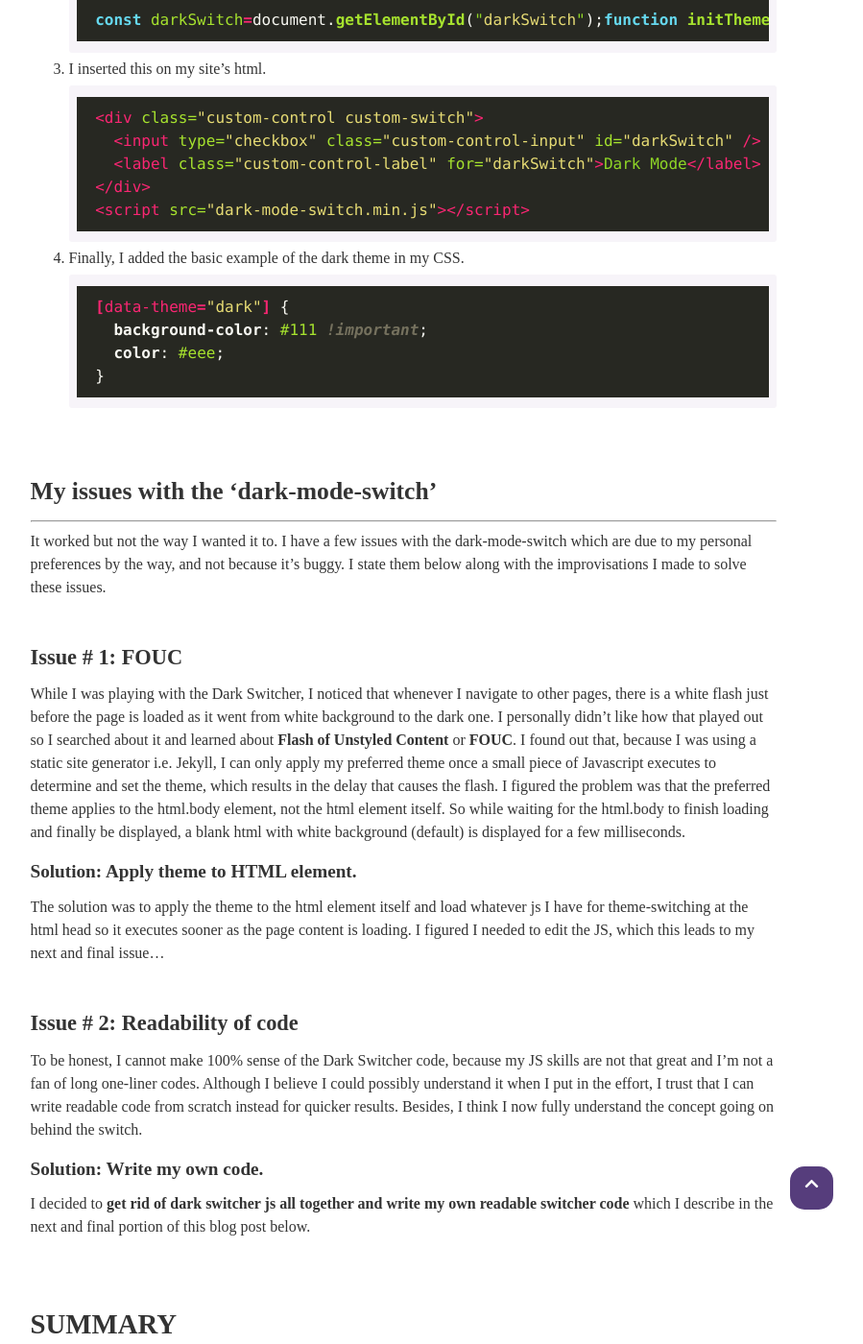
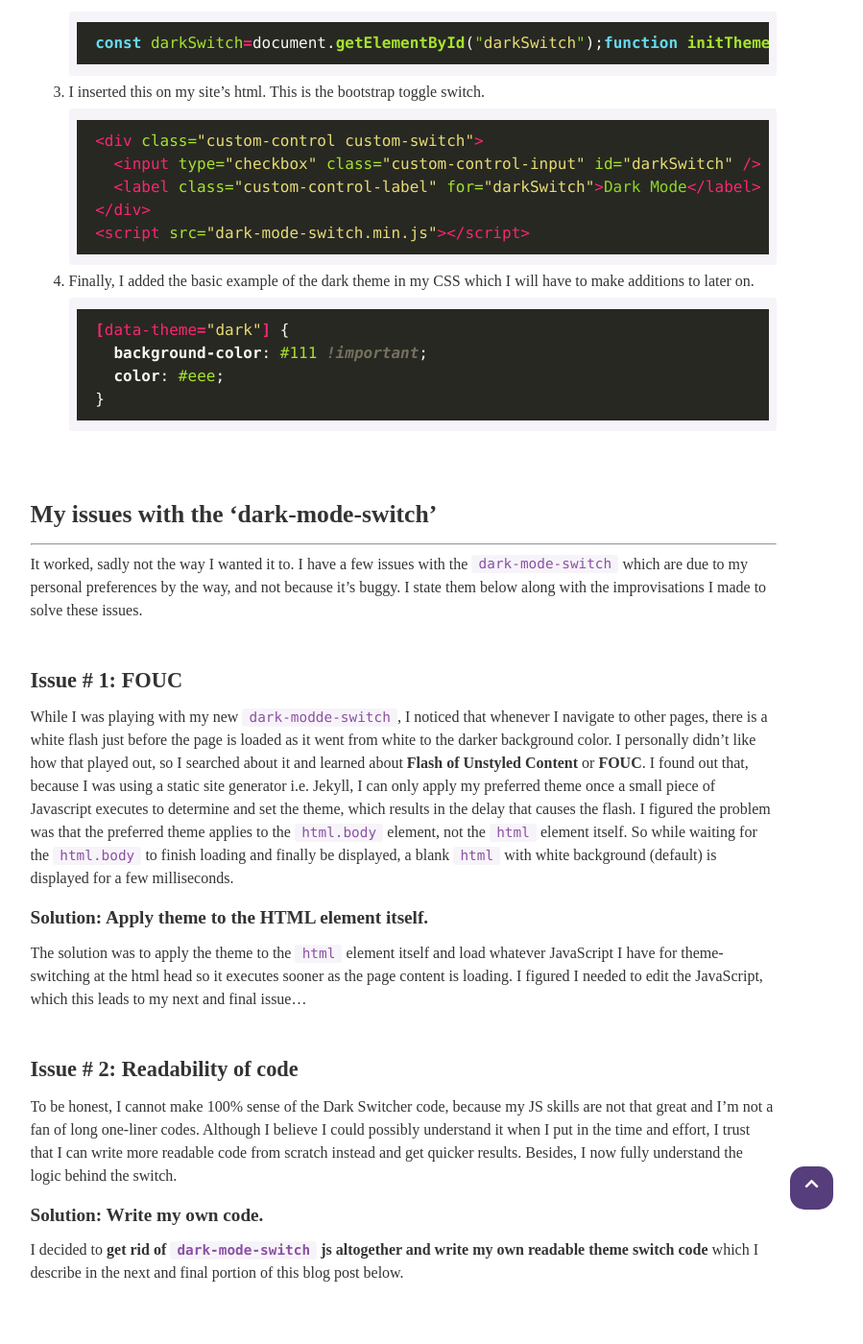
Before and after one commit to jennieablog/jennieablog.github.io, a Jekyll site: the page built from _posts/2020-06-20-coding-a-theme-switch.md, in a window 1280 px wide and 1400 px high, scrolled down 3063 px. Shown: the whole window at 96% size, without its empty margins (220-1119 px from the left). Built offline with Jekyll 4.4.1, drawn with Linux system fonts in a browser that asks for light colours; nearby versions of some CDN libraries; some web fonts are replaced; comment, search, counter and statistics services are not loaded; some of the changed text lies outside the part shown.

Commit message:
bp5 edits

````diff
--- a/_posts/2020-06-20-coding-a-theme-switch.md
+++ b/_posts/2020-06-20-coding-a-theme-switch.md
@@ -12,7 +12,7 @@ comments : True
 
 <!-- INTRO -->
 
-I recently put up a dark theme switcher on this site. You can find it on the upper right corner of the page. I wrote this to share what's behind it and what other things you can try do with this switch. I talk for a while about how I came up with my code, but if you want to skip the back story, you can [click here for a TL;DR](#tldr).
+I recently put up a dark theme switch on this site. You can find it on the upper right corner of the page. I wrote this to share what's behind it and what other things you can try do with this switch. I talk for a while about how I came up with my code, but if you want to skip the back story, you can [click here for a TL;DR](#tldr).
 
 <br><br>
 
@@ -20,7 +20,7 @@ I recently put up a dark theme switcher on this site. You can find it on the upp
 ## Using dark reader
 ***
 
-My fascination with using a switch to change between light and dark modes while browsing the web started when I installed [Dark Reader](https://chrome.google.com/webstore/detail/dark-reader/eimadpbcbfnmbkopoojfekhnkhdbieeh) on my browser. The extension inverts the colors of web pages and aims to reduce eyestrain. It was pretty useful for me because it lets me adjust what kind of colors I see on my browser depending on how I like them to be. I usually prefer dark colors because they are easier on my eyes, but they can get hard to read when at a place with so much sunlight like on parks and in cafes. I love working indoors, but I also love working outside where the sun shines. With that, it really was convenient to always have this extension. Thing is, when I switch to other devices without Dark Reader, this amazing feature disappears. There are a few sites offering dark themes like Twitter but it isn't really easy to flick the switch as with Dark Reader. I'd like to solve that problem on my personal blog site. Yes, **here**. At first, I wanted to try  putting a Dark Reader switch ON it, so I went to Dark Reader's github repo and grabbed the JavaScript from there, and did the following.<br><br>
+My fascination with using a switch to change between light and dark modes while browsing the web started when I installed [Dark Reader](https://chrome.google.com/webstore/detail/dark-reader/eimadpbcbfnmbkopoojfekhnkhdbieeh) on my browser. The extension inverts the colors of web pages and aims to reduce eyestrain. It was pretty useful for me because it lets me adjust what kind of colors I see on my browser depending on how I like them to be. I usually prefer dark colors because they are easier on my eyes, but they can get hard to read when at a place with so much sunlight like on parks and in cafes. I love working indoors, but I also love working outside where the sun shines. With that, it really was convenient to always have this extension. Thing is, when I switch to other devices without Dark Reader, this amazing feature disappears. There are a few sites offering dark themes like Twitter but it isn't really easy to flick the switch as with Dark Reader. I'd like to solve that problem on my personal blog site. At first, I wanted to try  putting a Dark Reader switch on it, so I went to Dark Reader's [github repo](https://github.com/darkreader/darkreader) and grabbed the JavaScript from there, and did the following:<br><br>
 
 1. I included it in the head of my site.
 
@@ -111,23 +111,23 @@ Okay so I already have the switch. The thing is, when I navigate to other pages
 ## Switching over to the 'dark-mode-switch'
 ***
 
-The Dark Reader switch worked. The effect looked pretty decent at the start, but I figured it really didn't work so well with my theme's color scheme. So I looked for ways where I could define my preferred "dark" colors. I came across the [Dark Mode Switch]() on GitHub. I figured I could use a toggle instead of a checkbox instead for it to look prettier. I got rid of the Dark Reader code and tried Dark Switcher instead. Here's how I did it according to the website.
+The Dark Reader switch worked. The effect looked pretty decent at the start, but I figured it really didn't work so well with my theme's color scheme. So I looked for ways where I could define my preferred "dark" colors. I came across the [Dark Mode Switch](https://coliff.github.io/dark-mode-switch/) on GitHub. From it, I figured I could use a toggle switch instead of a checkbox instead. I got rid of my Dark Reader code and tried this new `dark-mode-switch` instead. Here's how I did it according to the website:
 
 <br>
 
-1. I loaded bootstrap CSS for the toggle switch to work.
+1. I loaded the Bootstrap CSS for the toggle switch to work as intended.
 
     ```jsx
     <link rel="stylesheet" href="https://stackpath.bootstrapcdn.com/bootstrap/4.5.0/css/bootstrap.min.css">
     ```
 
-2. Downloaded the Dark Mode Switch JS to my `assets/js/` which for me, looked like a hideous line of code.
+2. I downloaded the `dark-mode-switch` JS to my `assets/js/`. For me, it looked like a hideous line of code.
 
     ```jsx
     const darkSwitch=document.getElementById("darkSwitch");function initTheme(){const e=null!==localStorage.getItem("darkSwitch")&&"dark"===localStorage.getItem("darkSwitch");darkSwitch.checked=e,e?document.body.setAttribute("data-theme","dark"):document.body.removeAttribute("data-theme")}function resetTheme(){darkSwitch.checked?(document.body.setAttribute("data-theme","dark"),localStorage.setItem("darkSwitch","dark")):(document.body.removeAttribute("data-theme"),localStorage.removeItem("darkSwitch"))}window.addEventListener("load",()=>{darkSwitch&&(initTheme(),darkSwitch.addEventListener("change",()=>{resetTheme()}))});
     ```
 
-3. I inserted this on my site's html.
+3. I inserted this on my site's html. This is the bootstrap toggle switch.
 
     ```html
     <div class="custom-control custom-switch">
@@ -137,7 +137,7 @@ The Dark Reader switch worked. The effect looked pretty decent at the start, but
     <script src="dark-mode-switch.min.js"></script>
     ```
 
-4. Finally, I added the basic example of the dark theme in my CSS.
+4. Finally, I added the basic example of the dark theme in my CSS which I will have to make additions to later on.
 
     ```css
     [data-theme="dark"] {
@@ -151,27 +151,27 @@ The Dark Reader switch worked. The effect looked pretty decent at the start, but
 ## My issues with the 'dark-mode-switch'
 ***
 
-It worked but not the way I wanted it to. I have a few issues with the dark-mode-switch which are due to my personal preferences by the way, and not because it's buggy. I state them below along with the improvisations I made to solve these issues.
+It worked, sadly not the way I wanted it to. I have a few issues with the `dark-mode-switch` which are due to my personal preferences by the way, and not because it's buggy. I state them below along with the improvisations I made to solve these issues.
 
 <br>
 
 ### Issue # 1: FOUC
-While I was playing with the Dark Switcher, I noticed that whenever I navigate to other pages, there is a white flash just before the page is loaded as it went from white background to the dark one. I personally didn't like how that played out so I searched about it and learned about **Flash of Unstyled Content** or **FOUC**. I found out that, because I was using a static site generator i.e. Jekyll, I can only apply my preferred theme once a small piece of Javascript executes to determine and set the theme, which results in the delay that causes the flash. I figured the problem was that the preferred theme applies to the html.body element, not the html element itself. So while waiting for the html.body to finish loading and finally be displayed, a blank html with white background (default) is displayed for a few milliseconds.
+While I was playing with my new `dark-modde-switch`, I noticed that whenever I navigate to other pages, there is a white flash just before the page is loaded as it went from white to the darker background color. I personally didn't like how that played out, so I searched about it and learned about **Flash of Unstyled Content** or **FOUC**. I found out that, because I was using a static site generator i.e. Jekyll, I can only apply my preferred theme once a small piece of Javascript executes to determine and set the theme, which results in the delay that causes the flash. I figured the problem was that the preferred theme applies to the `html.body` element, not the `html` element itself. So while waiting for the `html.body` to finish loading and finally be displayed, a blank `html` with white background (default) is displayed for a few milliseconds.
 
-##### Solution: Apply theme to HTML element.
-The solution was to apply the theme to the html element itself and load whatever js I have for theme-switching at the html head so it executes sooner as the page content is loading. I figured I needed to edit the JS, which this leads to my next and final issue...
+##### Solution: Apply theme to the HTML element itself.
+The solution was to apply the theme to the `html` element itself and load whatever JavaScript I have for theme-switching at the html head so it executes sooner as the page content is loading. I figured I needed to edit the JavaScript, which this leads to my next and final issue...
 
 <br>
 
 ### Issue # 2: Readability of code
-To be honest, I cannot make 100% sense of the Dark Switcher code, because my JS skills are not that great and I'm not a fan of long one-liner codes. Although I believe I could possibly understand it when I put in the effort, I trust that I can write readable code from scratch instead for quicker results. Besides, I think I now fully understand the concept going on behind the switch.
+To be honest, I cannot make 100% sense of the Dark Switcher code, because my JS skills are not that great and I'm not a fan of long one-liner codes. Although I believe I could possibly understand it when I put in the time and effort, I trust that I can write more readable code from scratch instead and get quicker results. Besides, I now fully understand the logic behind the switch.
 
 ##### Solution: Write my own code.
-I decided to **get rid of dark switcher js all together and write my own readable switcher code** which I describe in the next and final portion of this blog post below.
+I decided to **get rid of `dark-mode-switch` js altogether and write my own readable theme switch code** which I describe in the next and final portion of this blog post below.
 
 <br><br><a id="tldr"></a>
 
-# SUMMARY
+# Coding my theme switch
 ***
 In summary, here is how I implemented my dark theme switch. 💁🏽
 
@@ -179,7 +179,7 @@ In summary, here is how I implemented my dark theme switch. 💁🏽
 
 ### 1. Writing the CSS
 
-1. I defined a `data-theme` using dark colors in my site's CSS and named it `dark`. This will be added as an attribute to the `html` element whenever the switch is toggled. Shown below is a basic dark theme example because my actual CSS is [too long]().
+1. I defined a `data-theme` with dark colors in my site's CSS and named it `dark`. This will be added as an attribute to the `html` element whenever the switch is toggled. Shown below is a basic dark theme example because my actual CSS is [too long]().
 
     ```css
     /* Basic dark theme */
````
